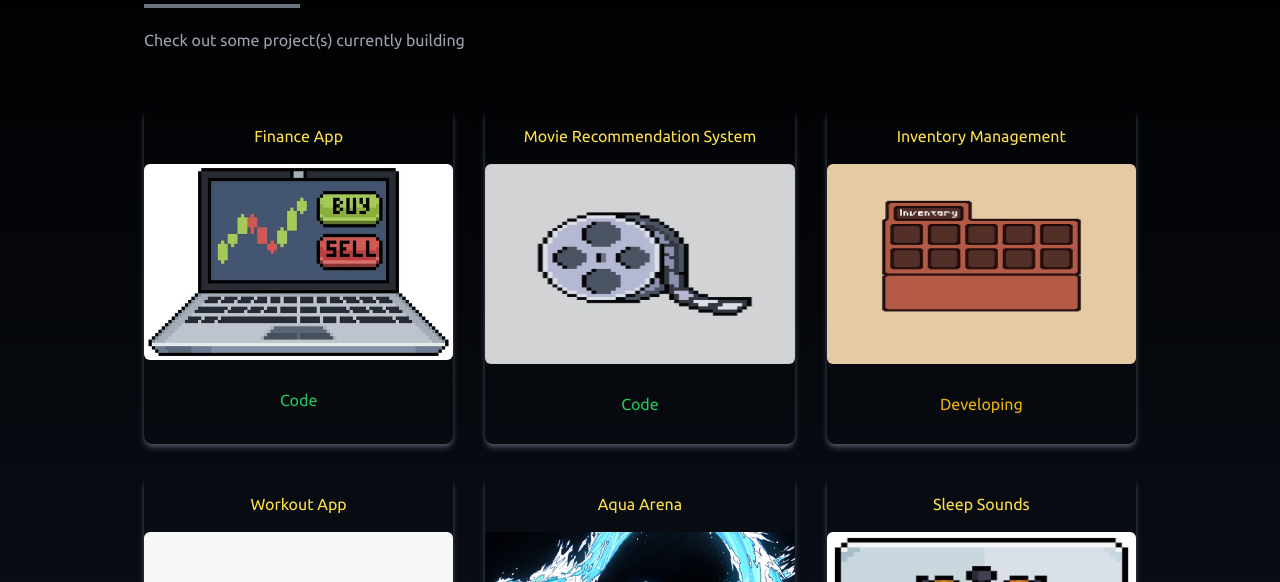
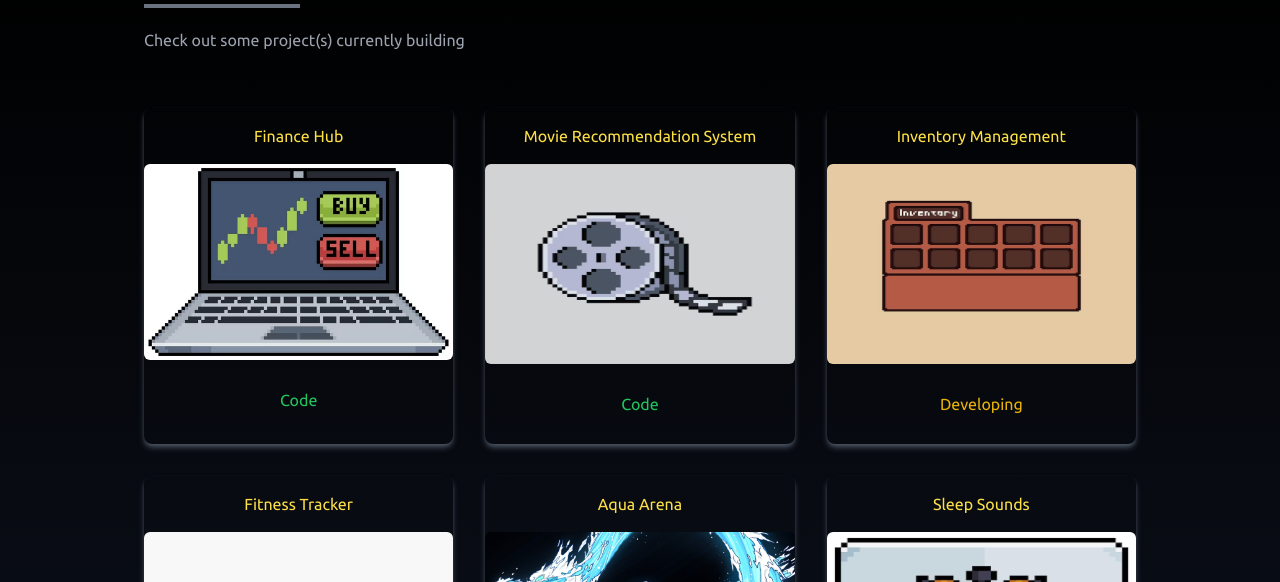
Before and after one commit to kevinw8765/landing-page-v3, a React (Create React App) app: page / in a window 1280 px wide. Shown: the part 1652-2234 px from the top of the page. Built offline with nearby package versions, Linux system fonts and the light colour scheme; no server answers.

Commit message:
Updated project names

```diff
--- a/src/components/Portfolio.jsx
+++ b/src/components/Portfolio.jsx
@@ -11,7 +11,7 @@ const Portfolio = () => {
   const portfolios = [
     {
         id: 1,
-        title: 'Finance App',
+        title: 'Finance Hub',
         src: finance,
         href: 'https://github.com/kevinw8765/finance-app',
         finished: true,
@@ -35,7 +35,7 @@ const Portfolio = () => {
     },
     {
         id: 4,
-        title: 'Workout App',
+        title: 'Fitness Tracker',
         src: workout,
         href: 'https://github.com/kevinw8765/workout-app',
         finished: false,
```
